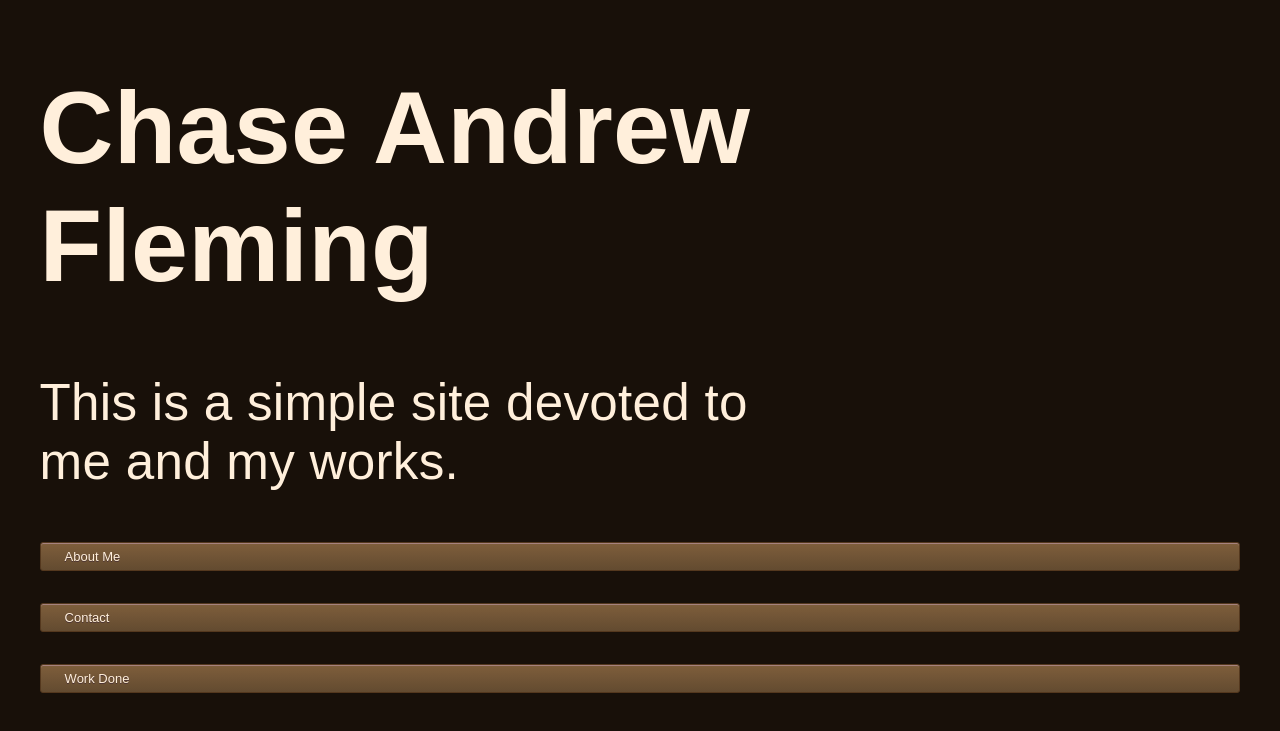
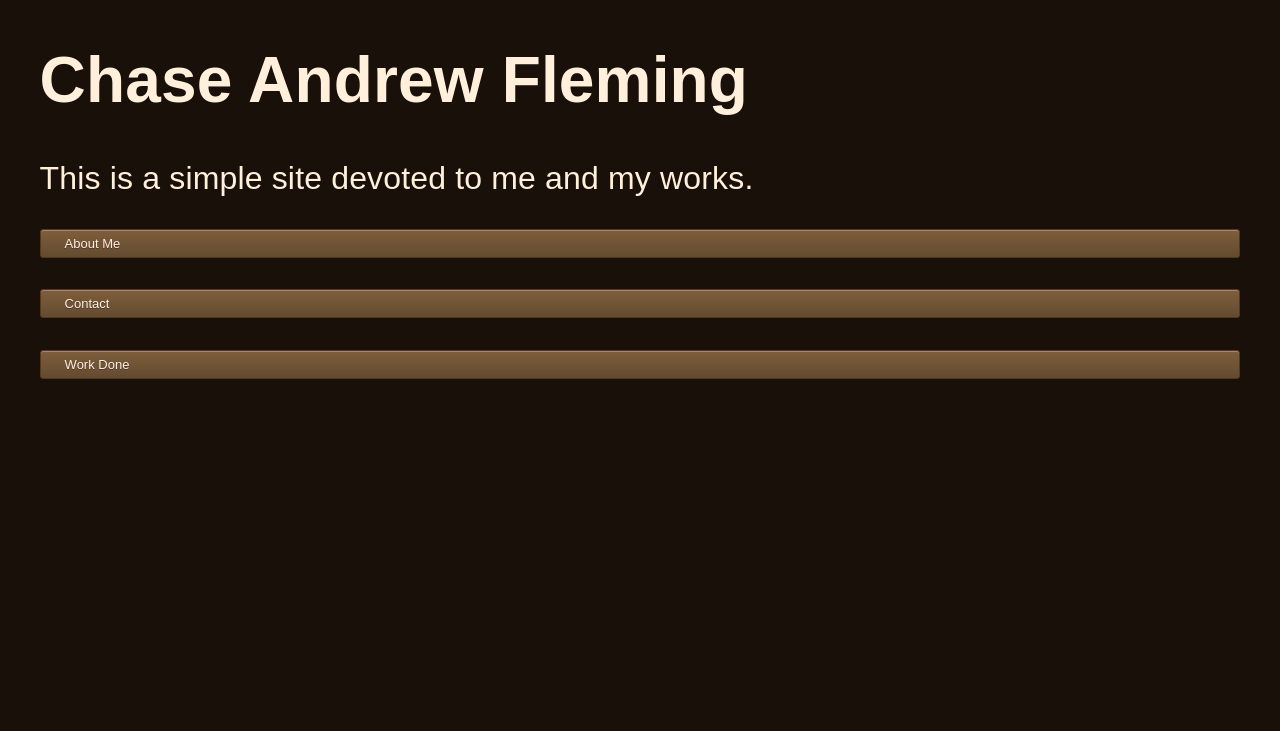
Before and after one commit to cflemi12/cflemi12.github.io, a PHP site: page / in a window 1280 px wide. Shown: the top 731 px of the page. Run offline with PHP 8.4, Linux system fonts and the light colour scheme; some web fonts are replaced.

Commit message:
changed font size

```diff
--- a/style.css
+++ b/style.css
@@ -16,7 +16,7 @@ body {
   margin: 2.5%;
   margin-right: 40%;
   display:block;
-  font-size:4vw;
+  font-size:2.5vw;
 }
 
 #gallery {
```
